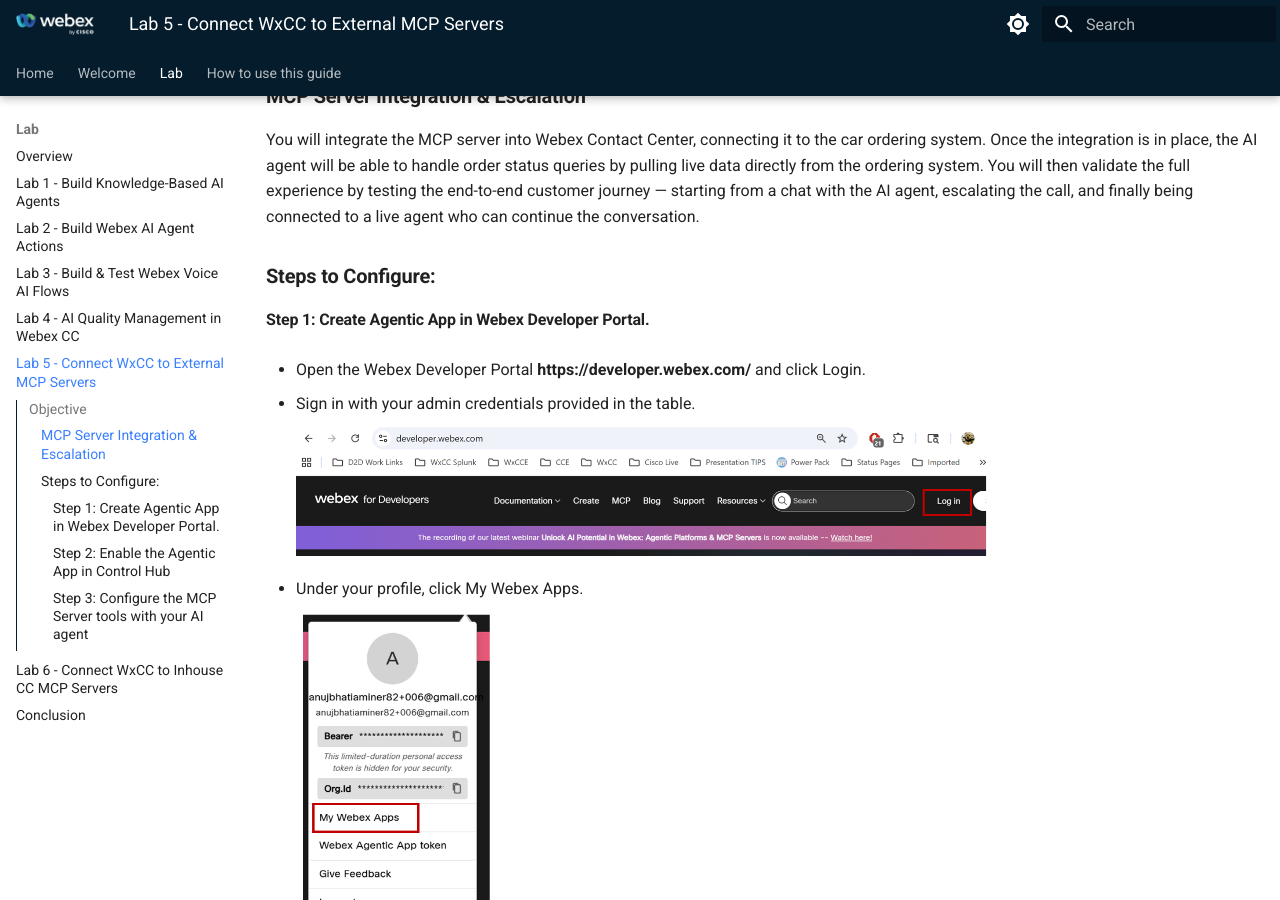
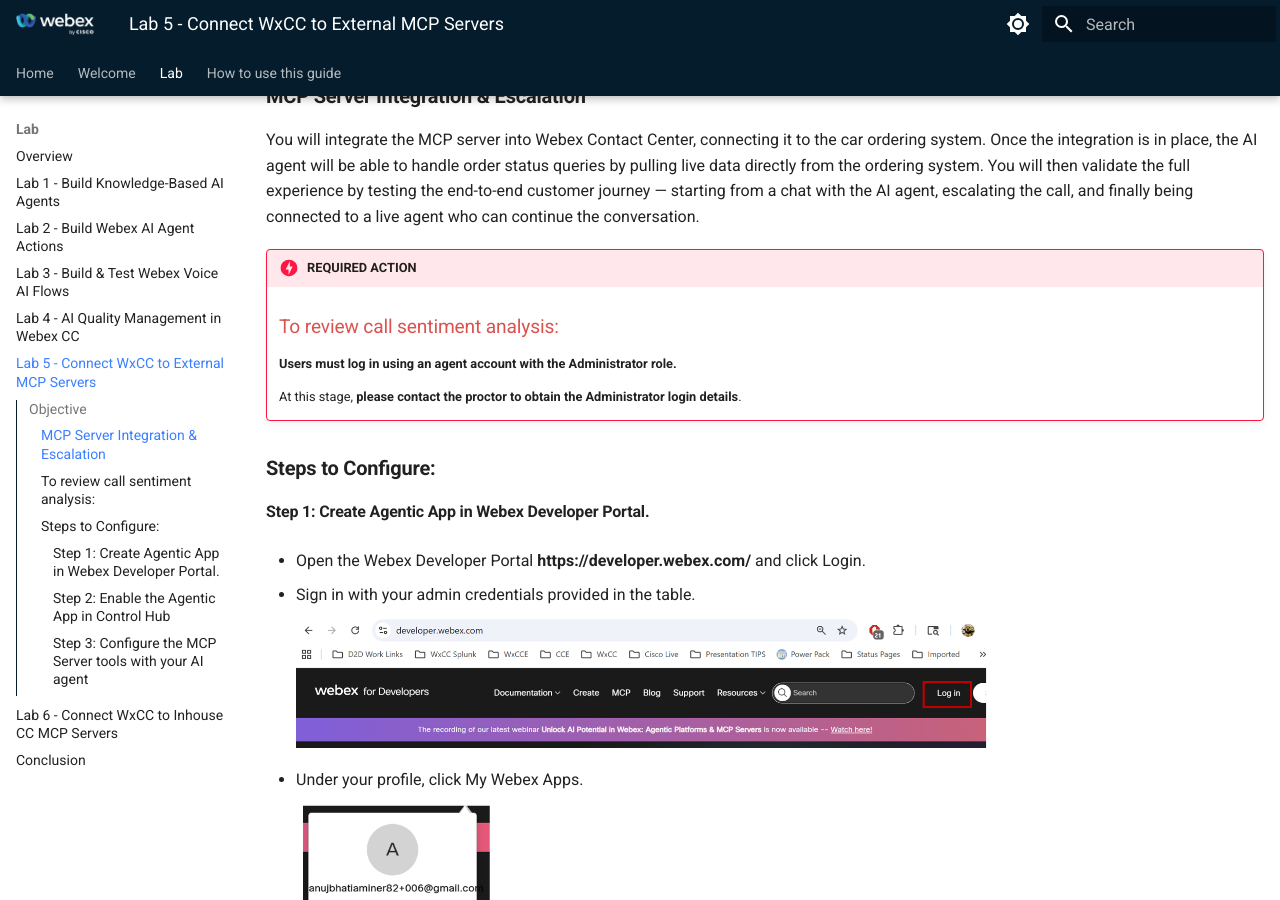
Before and after one commit to WebexCC-SA/LAB-11175, an MkDocs documentation site: the page built from docs/Excercise4.md, in a window 1280 px wide and 900 px high, scrolled down 977 px. Built offline with MkDocs 1.6.1 and Material for MkDocs 9.7.7, drawn with Linux system fonts in a browser that asks for light colours.

Commit message:
Update Excercise4.md

```diff
--- a/docs/Excercise4.md
+++ b/docs/Excercise4.md
@@ -30,6 +30,13 @@
 ### **MCP Server Integration & Escalation**
 
 You will integrate the MCP server into Webex Contact Center, connecting it to the car ordering system. Once the integration is in place, the AI agent will be able to handle order status queries by pulling live data directly from the ordering system. You will then validate the full experience by testing the end-to-end customer journey — starting from a chat with the AI agent, escalating the call, and finally being connected to a live agent who can continue the conversation.
+
+!!! Danger "REQUIRED ACTION"
+    ### <span style="font-size: 1.2em; color: #d9534f;">To review call sentiment analysis:</span>
+
+    **Users must log in using an agent account with the Administrator role.**
+
+    At this stage, **please contact the proctor to obtain the Administrator login details**.
 
 ### **Steps to Configure:**
 
```
